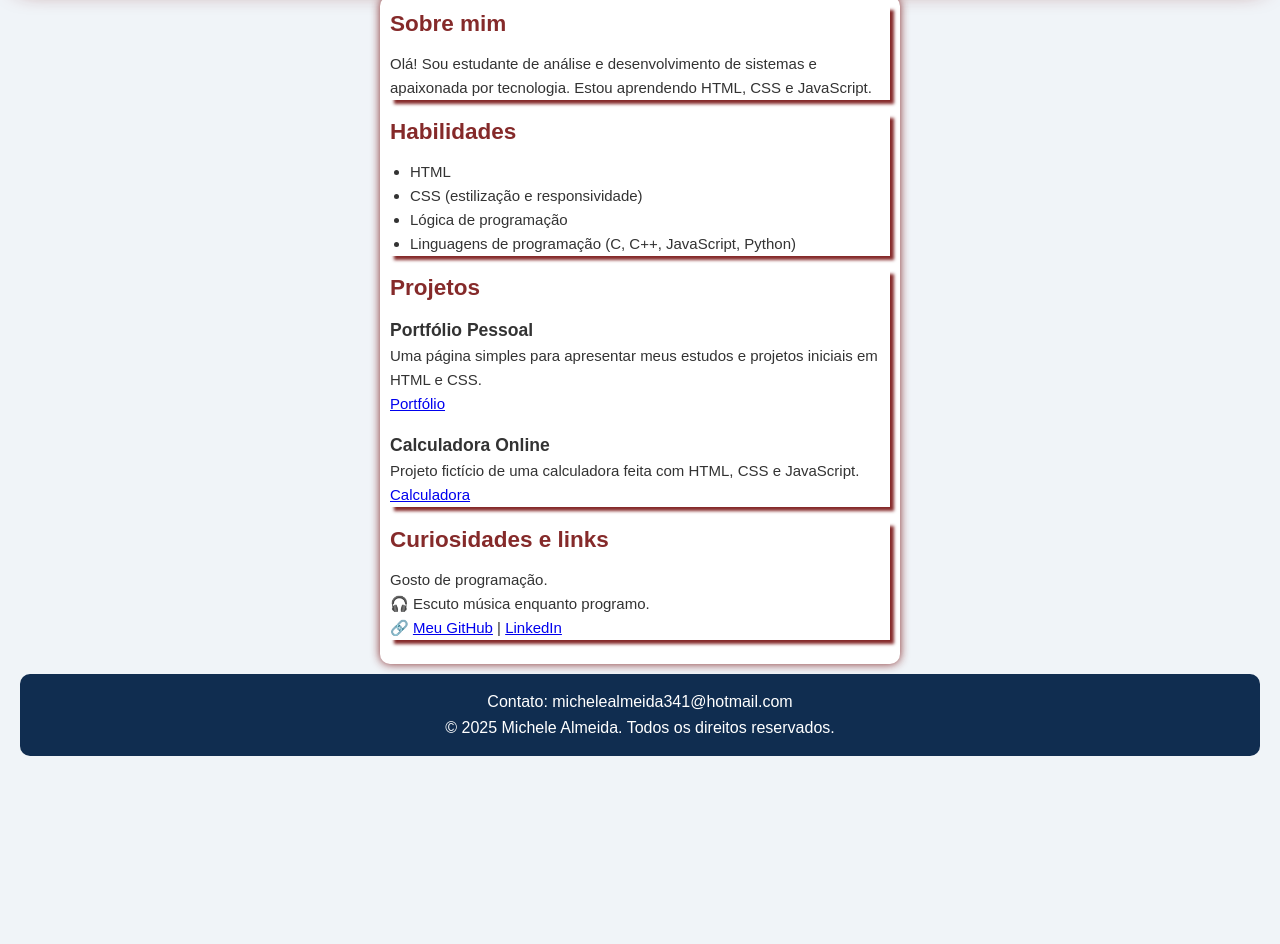
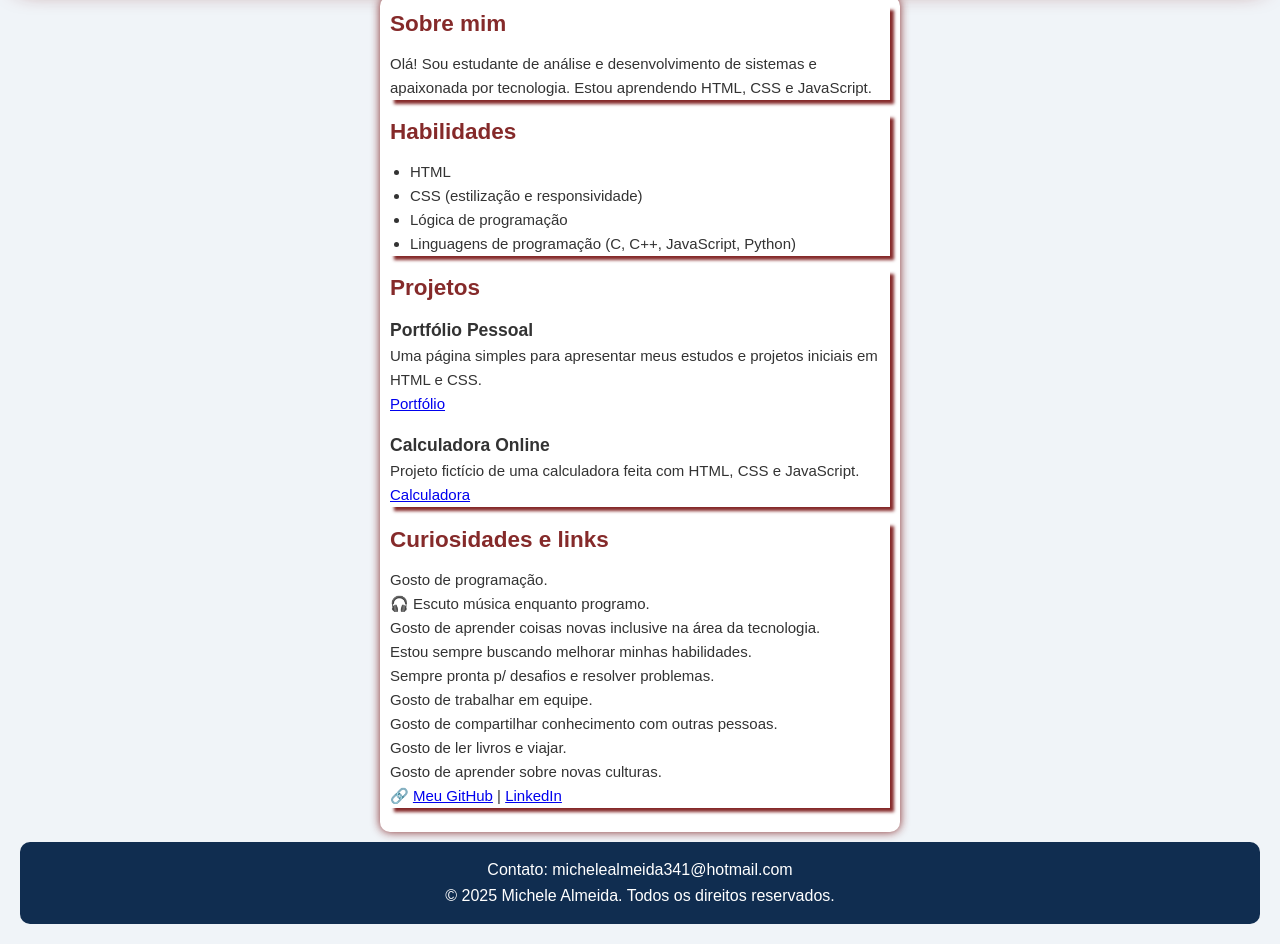
Before and after one commit to michelealmeida341/landing-page-responsiva, a plain HTML site: page index.html in a window 1280 px wide. Shown: the part 560-1504 px from the top of the page. Before the commit the page ends 1336 px from the top, so only its background shows below. Drawn offline with Linux system fonts and the light colour scheme.

Commit message:
Landing Page criada e salva

```diff
--- a/index.html
+++ b/index.html
@@ -182,6 +182,13 @@
       <h2>Curiosidades e links</h2>
       <p> Gosto de programação.<br>
          🎧 Escuto música enquanto programo.<br>
+          Gosto de aprender coisas novas inclusive na área da tecnologia.<br>
+         Estou sempre buscando melhorar minhas habilidades.<br>
+         Sempre pronta p/ desafios e resolver problemas.<br>
+         Gosto de trabalhar em equipe.<br>
+         Gosto de compartilhar conhecimento com outras pessoas.<br>
+         Gosto de ler livros e viajar.<br>
+         Gosto de aprender sobre novas culturas.<br>
          🔗 <a href="https://github.com/michelealmeida341" target="_blank">Meu GitHub</a> |
          <a href="https://linkedin.com/in/michele-almeida-60b70b314?utm_source=share&utm_campaign=share_-via&utm_content=pro-file&utm_medium=ios_app" target="_blank">LinkedIn</a>
       </p>
```
